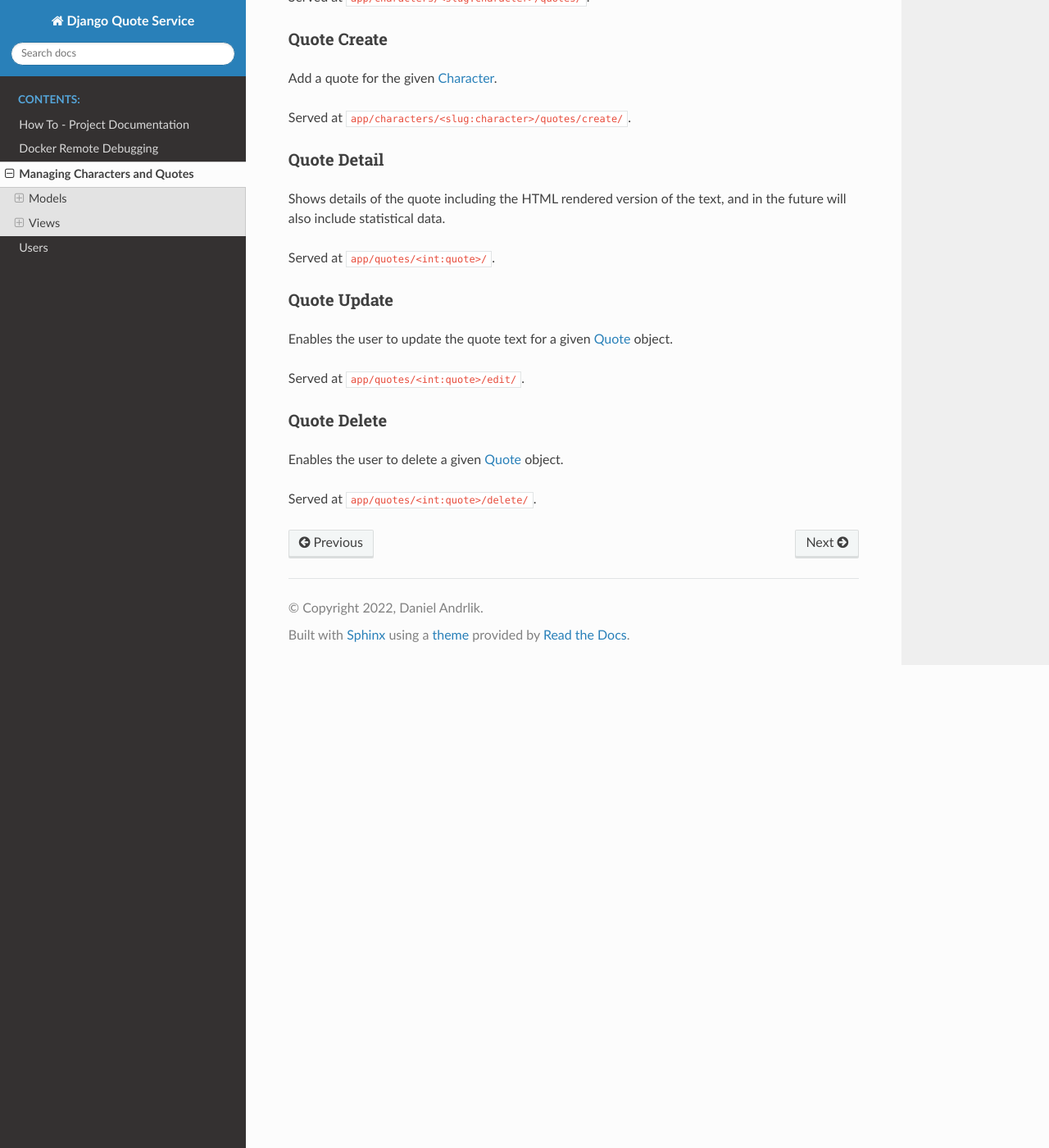
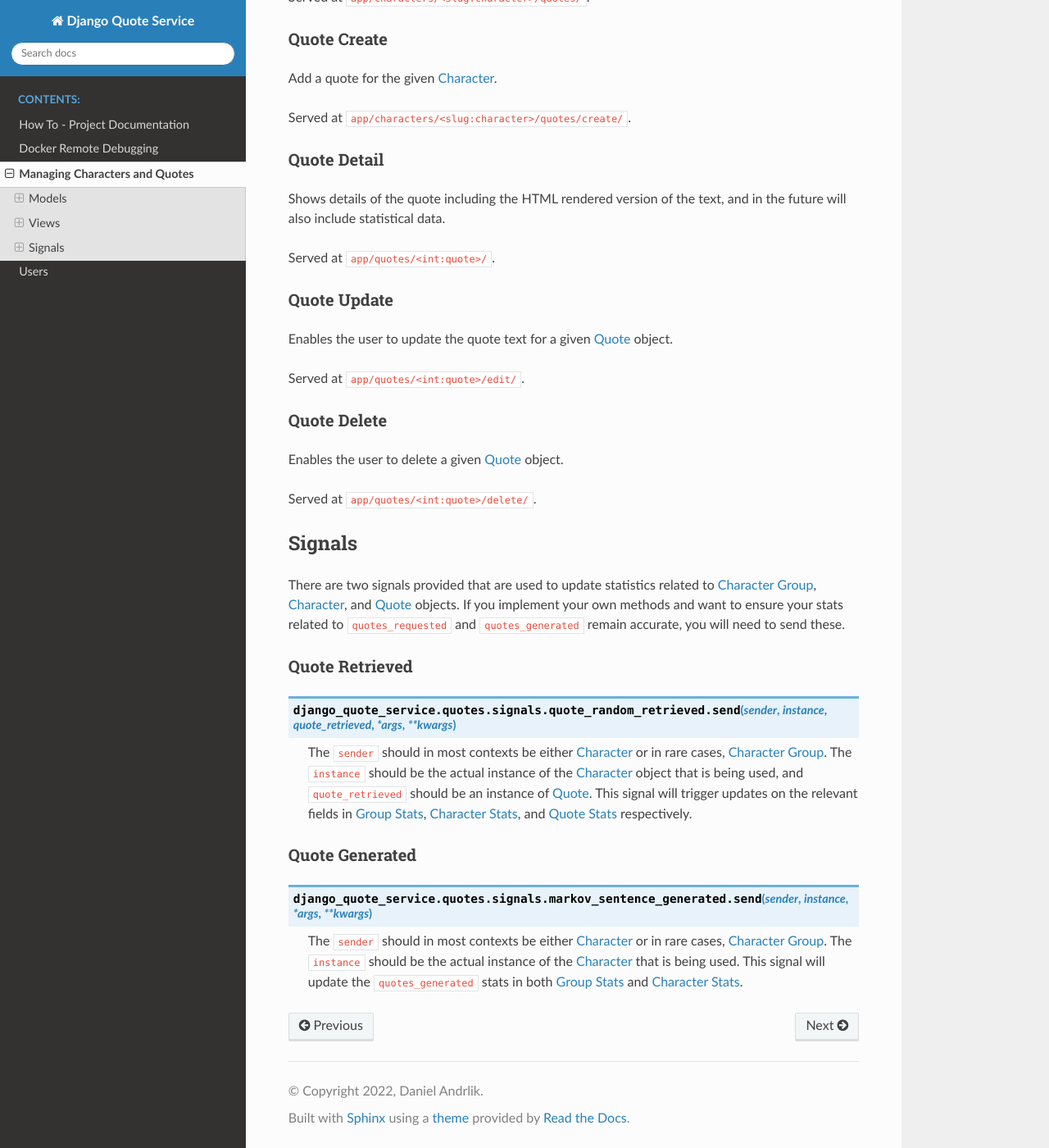
Before and after one commit to andrlik/django_quote_service, a Sphinx documentation site: the page built from docs/managing_quotes.rst, in a window 1280 px wide and 1400 px high, scrolled down 3409 px. Shown: the whole window at 82% size. Built offline with Sphinx 7.4.7 and the Read the Docs theme 2.0.0, drawn with Linux system fonts in a browser that asks for light colours.

Commit message:
Document signals

```diff
--- a/docs/managing_quotes.rst
+++ b/docs/managing_quotes.rst
@@ -211,3 +211,34 @@ Quote Delete
 Enables the user to delete a given :ref:`Quote` object.
 
 Served at ``app/quotes/<int:quote>/delete/``.
+
+
+Signals
+=======
+
+There are two signals provided that are used to update statistics related to :ref:`CharacterGroup`, :ref:`Character`,
+and :ref:`Quote` objects. If you implement your own methods and want to ensure your stats related to
+``quotes_requested`` and ``quotes_generated`` remain accurate, you will need to send these.
+
+.. _quote_retrieved:
+
+Quote Retrieved
+---------------
+
+.. method:: django_quote_service.quotes.signals.quote_random_retrieved.send(sender, instance, quote_retrieved, *args, **kwargs)
+
+   The ``sender`` should in most contexts be either :ref:`Character` or in rare cases, :ref:`CharacterGroup`.
+   The ``instance`` should be the actual instance of the :ref:`Character` object that is being used, and
+   ``quote_retrieved`` should be an instance of :ref:`Quote`. This signal will trigger updates on the relevant fields
+   in :ref:`GroupStats`, :ref:`CharacterStats`, and :ref:`QuoteStats` respectively.
+
+.. _quote_generated:
+
+Quote Generated
+---------------
+
+.. method:: django_quote_service.quotes.signals.markov_sentence_generated.send(sender, instance, *args, **kwargs)
+
+   The ``sender`` should in most contexts be either :ref:`Character` or in rare cases, :ref:`CharacterGroup`.
+   The ``instance`` should be the actual instance of the :ref:`Character` that is being used.
+   This signal will update the ``quotes_generated`` stats in both :ref:`GroupStats` and :ref:`CharacterStats`.
```
